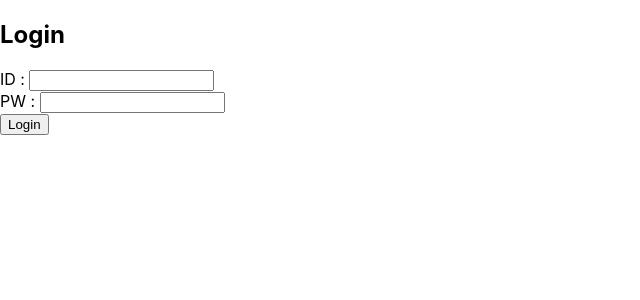
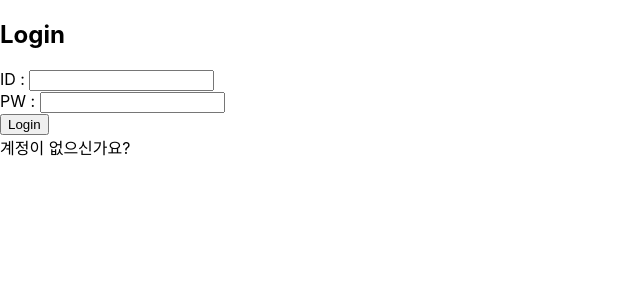
Before and after one commit to SeungjaeLim/EYE-LOVE-U, a React (Create React App) app: page / in a window 1280 px wide. Shown: the top 300 px of the page, without its empty margins (0-640 px from the left). Built offline with nearby package versions, Linux system fonts and the light colour scheme; the HTML template or start-up script is replaced by a standard one.

Commit message:
feat: Connect Login, Register, Lobby

```diff
--- a/src/components/Login.js
+++ b/src/components/Login.js
@@ -1,10 +1,12 @@
 import React, { useState, useEffect } from 'react';
+import { useNavigate } from 'react-router-dom';
 import axios from 'axios';
 
 function Login() {
     const [inputId, setInputId] = useState('')
     const [inputPw, setInputPw] = useState('')
 
+    const navigate = useNavigate();
 	// input data 의 변화가 있을 때마다 value 값을 변경해서 useState 해준다
     const handleInputId = (e) => {
         setInputId(e.target.value)
@@ -22,6 +24,12 @@ function Login() {
         })
         .then(res => console.log(res))
         .catch()
+        navigate(`/lobby`);
+
+    }
+
+    const onClickRegister = (target) => {
+        navigate(`/${target}`);
     }
 
     return(
@@ -38,6 +46,11 @@ function Login() {
             <div>
                 <button type='button' onClick={onClickLogin}>Login</button>
             </div>
+            <div className="RegisterButton" onClick={(e) => {
+                e.preventDefault();
+                onClickRegister("register"); }}>
+                계정이 없으신가요?
+            </div>
         </div>
     )
 }
--- a/src/components/Register.js
+++ b/src/components/Register.js
@@ -1,4 +1,5 @@
 import React, { useState, useEffect } from 'react';
+import { useNavigate } from 'react-router-dom';
 import axios from 'axios';
 
 function Login() {
@@ -7,6 +8,8 @@ function Login() {
 
     const [inputId, setInputId] = useState('')
     const [inputPw, setInputPw] = useState('')
+
+    const navigate = useNavigate();
 
 	// input data 의 변화가 있을 때마다 value 값을 변경해서 useState 해준다
     const handleInputId = (e) => {
@@ -38,6 +41,7 @@ function Login() {
         // 서버의 upload API 호출
         const res = await axios.post("http://localhost:8080/api/upload", formData);
         console.log(res);
+        navigate(`/`);
     }
 
 
```
